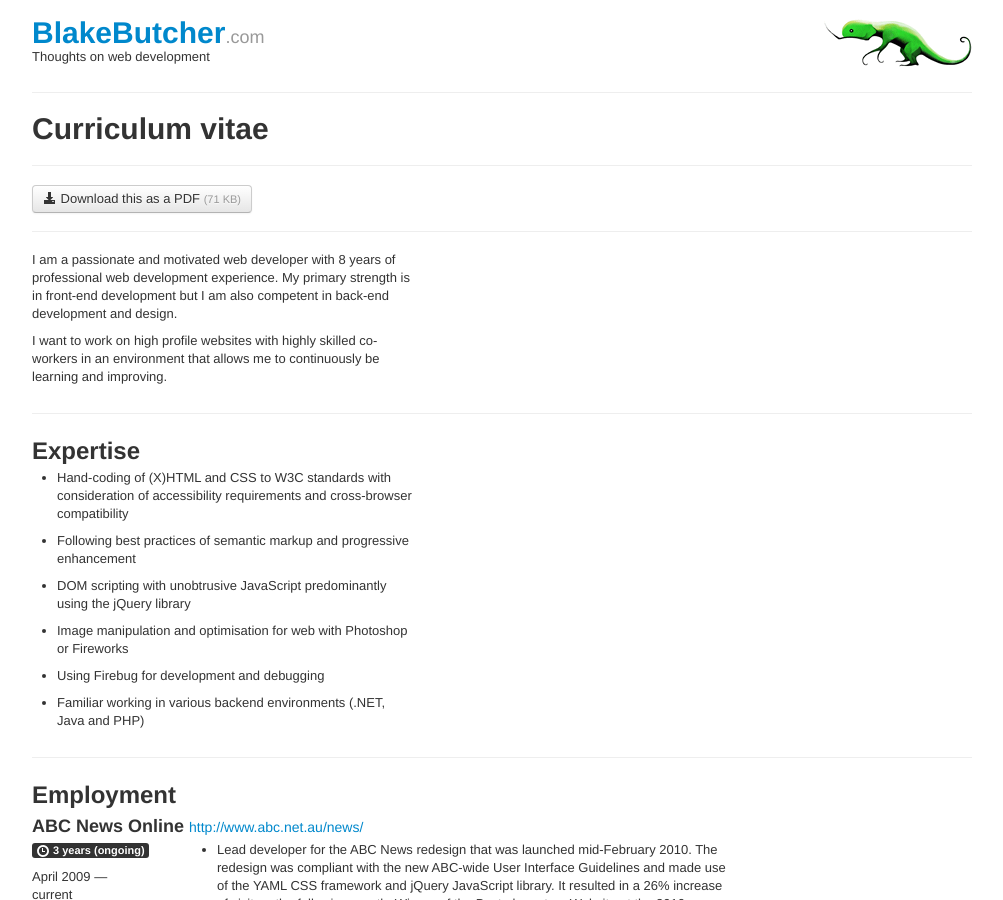
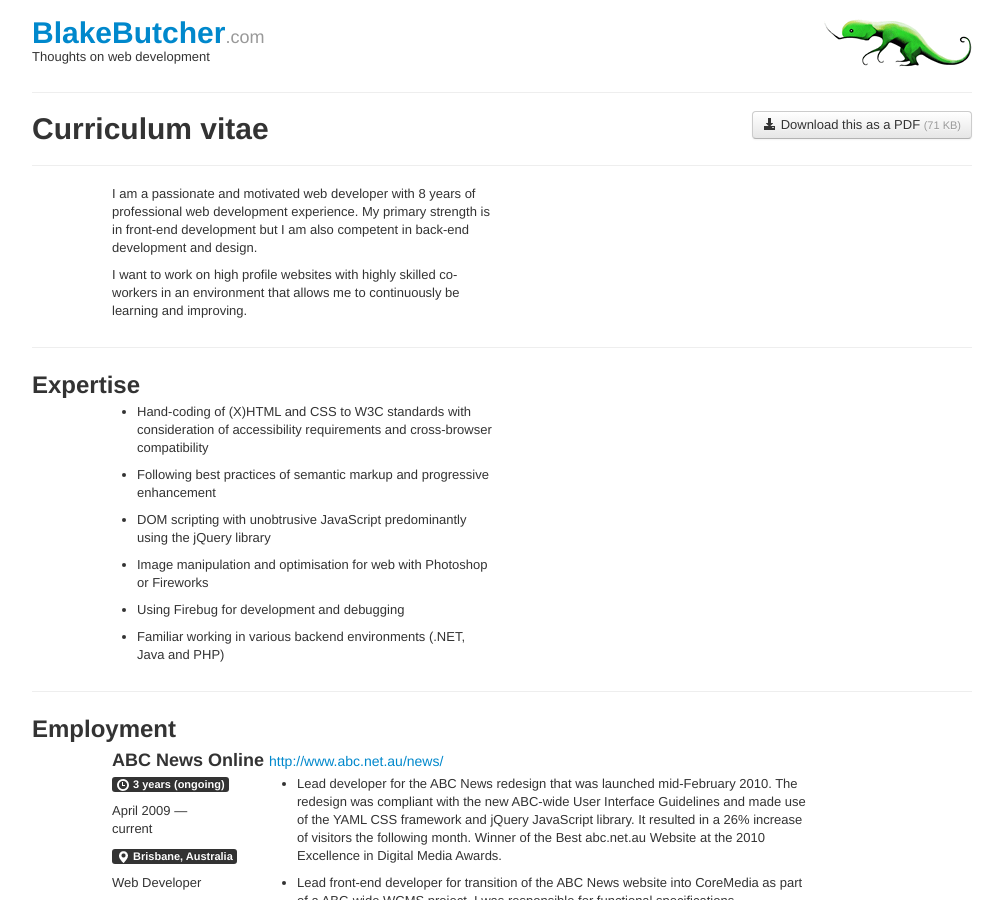
Before and after one commit to blakebutcher/blakebutcher.github.com, a Jekyll site: the page built from cv/index.html, in a window 1280 px wide and 900 px high. Shown: the whole window, without its empty margins (138-1141 px from the left). Built offline with Jekyll 4.4.1, drawn with Linux system fonts in a browser that asks for light colours; nearby versions of some CDN libraries.

Commit message:
Moved download link to top right

```diff
--- a/cv/index.html
+++ b/cv/index.html
@@ -3,12 +3,12 @@ layout: default
 title: Curriculum vitae
 ---
 
+<p class="pull-right"><a class="btn" href="blake-butcher-cv.pdf"><i class="icon-download-alt"></i> Download this as a PDF <small>(71 KB)</small></a></p>
 <h1>{{ page.title }}</h1>
-<hr>
-<p><a class="btn" href="blake-butcher-cv.pdf"><i class="icon-download-alt"></i> Download this as a PDF <small>(71 KB)</small></a></p>
 <hr>
 <div class="row">
 	<div class="span1">
+		&nbsp;
 	</div>
 	<div class="span5">
 		<p>I am a passionate and motivated web developer with 8 years of professional web development experience. My primary strength is in front-end development but I am also competent in back-end development and design.</p>
@@ -20,6 +20,7 @@ title: Curriculum vitae
 <h2>Expertise</h2>
 <div class="row">
 	<div class="span1">
+		&nbsp;
 	</div>
 	<div class="span5">
 		<ul>
@@ -37,6 +38,7 @@ title: Curriculum vitae
 <h2>Employment</h2>
 <div class="row">
 	<div class="span1">
+		&nbsp;
 	</div>
 	<div class="span9">
 		<h3>ABC News Online <small><a href="http://www.abc.net.au/news/">http://www.abc.net.au/news/</a></small></h3>
@@ -156,6 +158,7 @@ title: Curriculum vitae
 <h2>Education</h2>
 <div class="row">
 	<div class="span1">
+		&nbsp;
 	</div>
 	<div class="span9">
 		<h3>Bachelor of Information Technology, Griffith University <small><a href="http://www.griffith.edu.au/">http://www.griffith.edu.au/</a></small></h3>
@@ -188,6 +191,7 @@ title: Curriculum vitae
 <h2>Referees</h2>
 <div class="row">
 	<div class="span1">
+		&nbsp;
 	</div>
 	<div class="span4">
 		<p>Available upon request</p>
```
